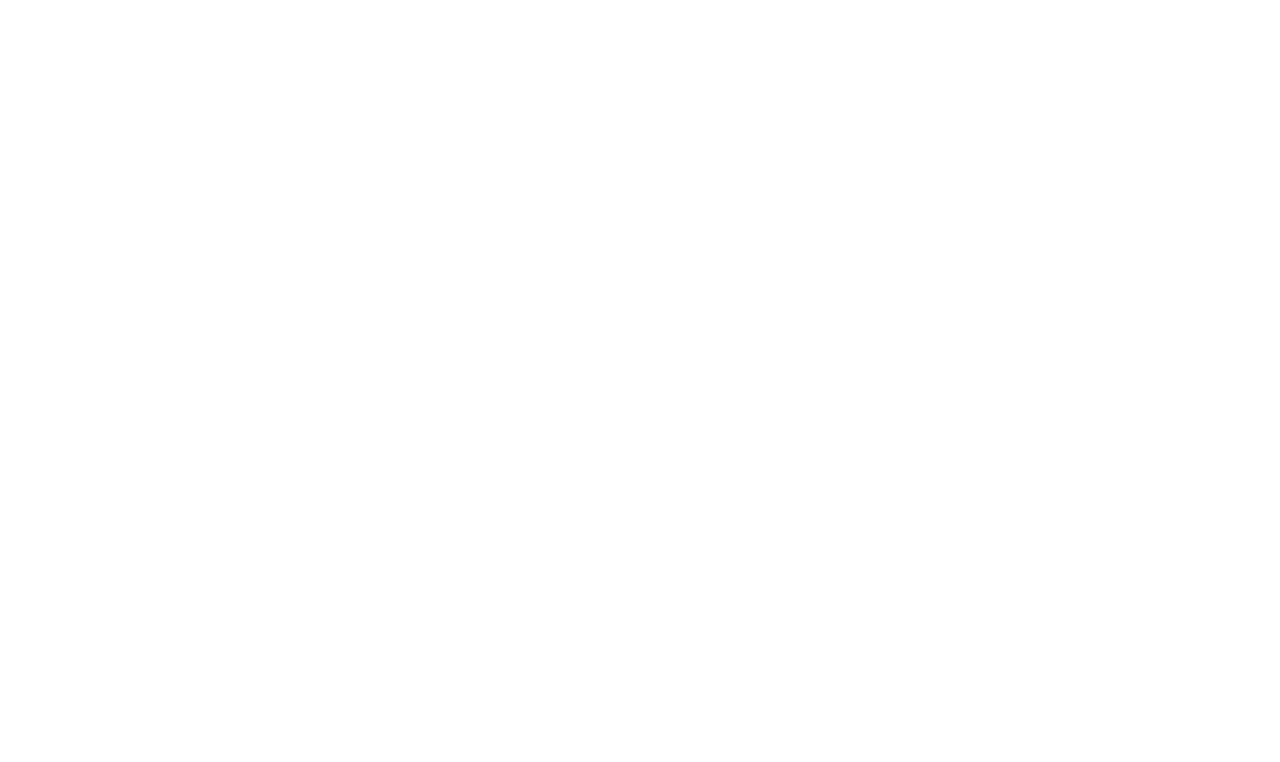
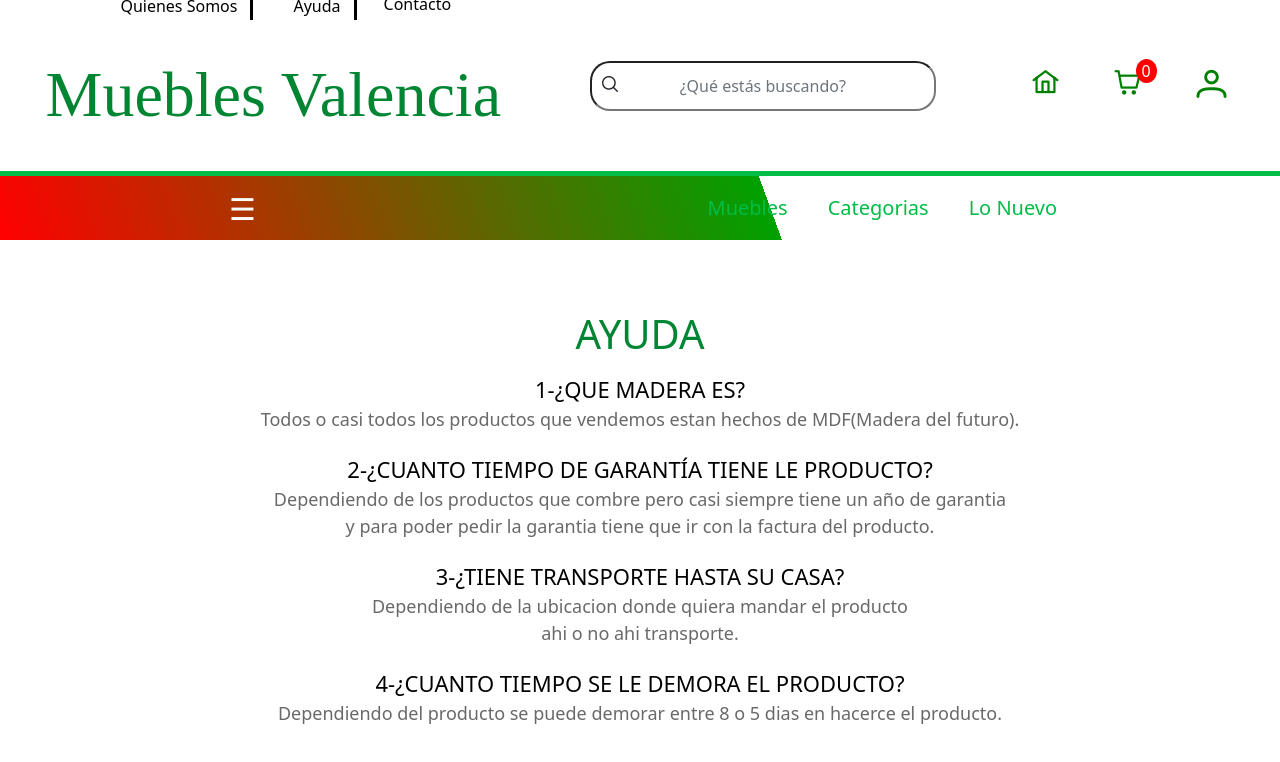
Before and after one commit to estivencv7/Proyecto-MV, a React (Create React App) app: page /dudas-preguntas in a window 1280 px wide. Before the commit this address had no page. Shown: the top 762 px of the page. Built offline with nearby package versions, Linux system fonts and the light colour scheme; a web font is replaced by a local one.

Commit message:
Cree la paginas de contactos,quienes somos y ayuda

```diff
--- a/src/App.js
+++ b/src/App.js
@@ -9,6 +9,11 @@
 import { Route , Routes} from "react-router-dom";
 import { RegisterProduct } from './Component/Page/RegisterProduct/RegisterProduct';
 import { PageMainAdmin } from './Component/Page/PageMainAdmin/PageMainAdmin';
+import { AboutUs } from './Component/Layout/AboutUs/AboutUs';
+import { Help } from './Component/Layout/Help/Help';
+import { ContactUs } from './Component/Layout/ContactUs/ContactUs';
+
+
 function App() {
   return (
     <div className="App">
@@ -18,6 +23,9 @@
         <Route path="registerUser" element={<RegisterUser/>}  />
         <Route path='registerProduct' element={<RegisterProduct/>}/>
         <Route path='PageMainAdmin' element={<PageMainAdmin/>}/>
+        <Route path='Quienes-Somos' element={<AboutUs/>}/>
+        <Route path='dudas-preguntas' element={<Help/>}/>
+        <Route path='Contactanos' element={<ContactUs/>}/>
       </Routes>
     </div>
   );
--- /dev/null
+++ b/src/Component/Layout/AboutUs/AboutUs.css
@@ -0,0 +1,11 @@
+.quienes{
+    margin:310px 0 0 0;
+    text-align: center;
+    color: rgb(0, 133, 51)
+}
+
+.texto{
+    margin:45px 0 0 0 ;
+    text-align: center;
+    font-size:25px;
+}
--- /dev/null
+++ b/src/Component/Layout/AboutUs/AboutUs.jsx
@@ -0,0 +1,24 @@
+import React from 'react'
+import { HeaderHome } from '../HeaderHome/HeaderHome'
+import './AboutUs.css'
+
+
+export const AboutUs = () => {
+  return (
+    <div>
+        <HeaderHome/>
+        <h1 className='quienes'>QUIENES SOMOS</h1>
+        <p className='texto'>
+        Muebles Valencia es un empreza ubicada en la carrera 17 zona centrica,dedicada a la venta de  producto para el hogar tipo:<br/>
+        -ARMARIOS<br/>
+        -COMEDORES<br/>
+        -SALAS<br/>
+        -PEINADORES<br/>
+        -CAMAS<br/>
+        -BASECAMAS ETC. <br/>
+        fabricados en madera.Muebles Valencia lleva 1 año y 9 meses sirviendole a sus cliente
+        </p>
+    </div>
+
+  )
+}
--- /dev/null
+++ b/src/Component/Layout/ContactUs/ContactUs.css
@@ -0,0 +1,11 @@
+.contacto{
+    margin:310px 0 0 0;
+    text-align: center;
+    color: rgb(0, 133, 51)
+}
+
+.informacion{
+    text-align: center;
+    font-size:25px;
+    margin-top:20px;
+}
--- /dev/null
+++ b/src/Component/Layout/ContactUs/ContactUs.jsx
@@ -0,0 +1,20 @@
+import React from 'react'
+import { HeaderHome } from '../HeaderHome/HeaderHome'
+import './ContactUs.css'
+
+export const ContactUs = () => {
+  return (
+    <div>
+        <HeaderHome/>
+        <h1 className='contacto'>CONTACTANOS</h1>
+        <p className='informacion'>
+            Estamos ubicados en la Carrera 17 #21-46 <br/>
+            Horario desde la 8:00 am hasta las 6:30pm <br/>
+            Telefono: 3117969946 <br/>
+            No abrimos los dias Domingos ni los dias Festivos <br/>
+            Si quiere informacion mas detalla comuniquese <br/>
+            al numero ya antes escrito
+        </p>
+    </div>
+  )
+}
--- a/src/Component/Layout/HeaderHome/HeaderHome.jsx
+++ b/src/Component/Layout/HeaderHome/HeaderHome.jsx
@@ -5,6 +5,7 @@
 import { SubHeader } from '../SubHeader/SubHeader'
 import { NavBar } from '../SubHeader/NavBar'
 import { NavInfo } from '../../Ui/NavInfo/NavInfo'
+
 export const HeaderHome = () => {
   return (
     <div className='header-user'>
--- /dev/null
+++ b/src/Component/Layout/Help/Help.css
@@ -0,0 +1,41 @@
+.ayuda{
+    margin: 310px 0 0 0;
+    text-align: center;
+    color: rgb(0, 133, 51)
+}
+
+.peinador{
+    text-align: center;
+    margin-top:12px;
+    color: rgb(0, 133, 51)
+}
+
+.preguntas{
+    text-align: center;
+    font-size:18px;
+    color:dimgray;
+    margin-top:15px;
+}
+.preguntas1{
+    text-align: center;
+    font-size:18px;
+    margin-top:20px;
+    color:dimgray;
+}
+.preguntas2{
+    text-align: center;
+    font-size:18px;
+    margin-top:20px;
+    color:dimgray;
+}
+.preguntas3{
+    text-align: center;
+    font-size:18px;
+    margin-top:20px;
+    color:dimgray;
+}
+
+.interogacion{
+    font-size:22px;
+    color: black;
+}
--- /dev/null
+++ b/src/Component/Layout/Help/Help.jsx
@@ -0,0 +1,32 @@
+import React from 'react'
+import { HeaderHome } from '../HeaderHome/HeaderHome'
+import './Help.css'
+
+export const Help = () => {
+  return (
+    <div>
+        <HeaderHome/>
+        <h1 className='ayuda'>AYUDA</h1>
+        <div>
+        <p className='preguntas'>
+            <span className='interogacion'>1-¿QUE MADERA ES? <br/></span>
+            Todos o casi todos los productos que vendemos estan hechos de MDF(Madera del futuro).
+        </p>
+        <p className='preguntas1'>
+            <span className='interogacion'>2-¿CUANTO TIEMPO DE GARANTÍA TIENE LE PRODUCTO? <br/></span>
+            Dependiendo de los productos que combre pero casi siempre tiene un año de garantia <br/>
+            y para poder pedir la garantia tiene que ir con la factura del producto.
+        </p>
+        <p className='preguntas2'>
+            <span className='interogacion'>3-¿TIENE TRANSPORTE HASTA SU CASA? <br/></span>
+            Dependiendo de la ubicacion donde quiera mandar el producto <br/>
+            ahi o no ahi transporte.
+        </p>
+        <p className='preguntas3'>
+            <span className='interogacion'>4-¿CUANTO TIEMPO SE LE DEMORA EL PRODUCTO? <br/></span>
+            Dependiendo del producto se puede demorar entre 8 o 5 dias en hacerce el producto. <br/>
+        </p>
+        </div>
+    </div>
+  )
+}
--- a/src/Component/Ui/NavInfo/NavInfo.jsx
+++ b/src/Component/Ui/NavInfo/NavInfo.jsx
@@ -3,10 +3,11 @@
 import './style.css'
 export const NavInfo = () => {
   return (
-    <nav className='navInf'>
+    <div className='navInf'>
         <Link className='information separar' to="Quienes-Somos">Quienes Somos</Link>
         <Link className="information separar " to="dudas-preguntas">Ayuda</Link>
-        <Link className="information" to="dudas-preguntas">Contacto</Link>
-    </nav>
+        <Link className="information" to="Contactanos">Contacto</Link>
+    </div>
+
   )
 }
```
Also changed, not shown: src/Component/Layout/SubHeader/NavBar.js (line endings or trailing spaces), src/index.css (line endings or trailing spaces), 1 other file (tests, documents, lock files or other folders).
